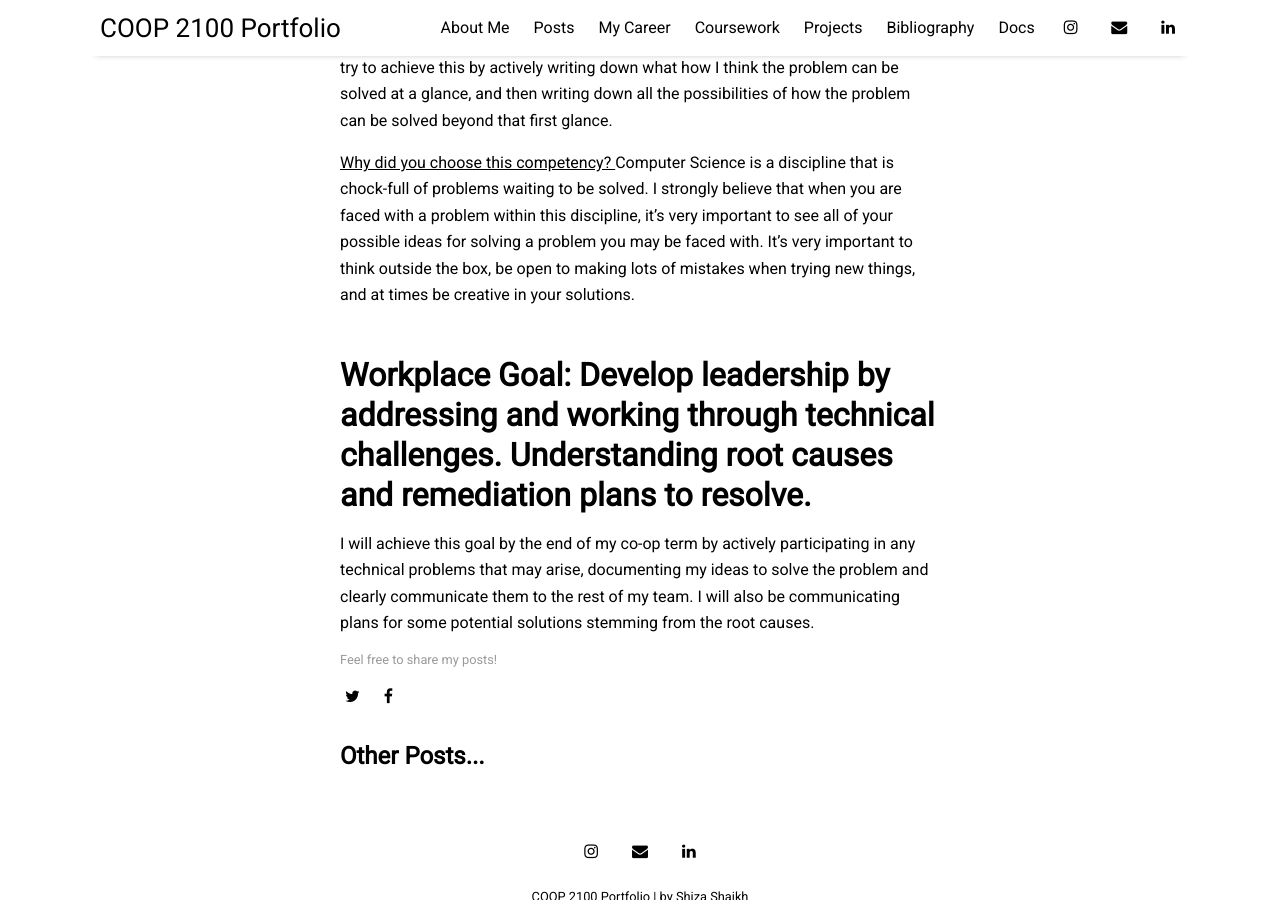
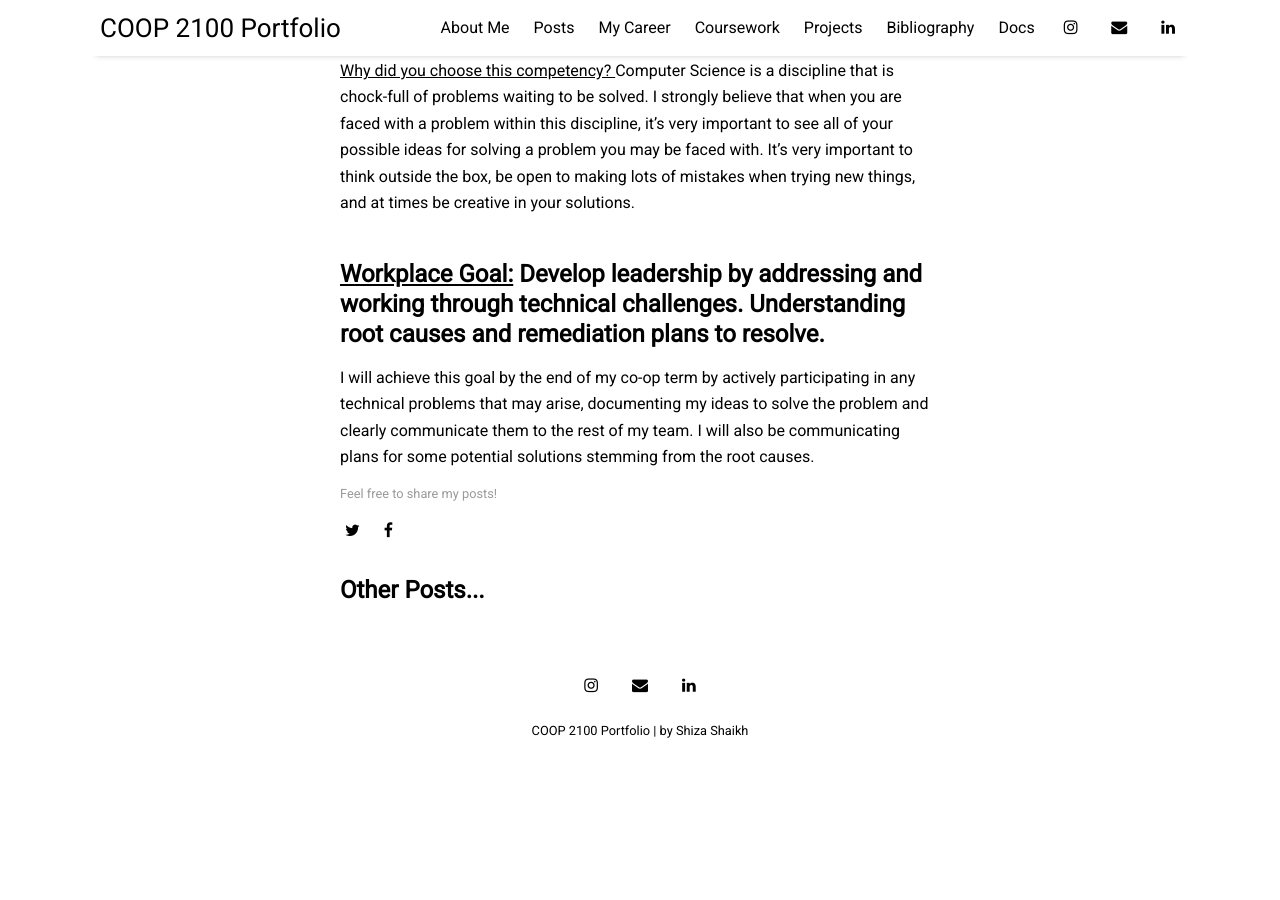
Before and after one commit to wojakshizlet/wojakshizlet.github.io, a Jekyll site: the page built from _posts/2025-02-09-smart-goals.md, in a window 1280 px wide and 900 px high, scrolled down 1759 px. Built offline with Jekyll 4.4.1, drawn with Linux system fonts in a browser that asks for light colours; nearby versions of some CDN libraries; after the commit the page ends 2528 px from its top, so only the background shows below that.

```diff
--- a/_posts/2025-02-09-smart-goals.md
+++ b/_posts/2025-02-09-smart-goals.md
@@ -9,7 +9,7 @@ image: target.webp
 
 Listed below are my SMART Goals for my co-op term! I have also included a workplace goal at the bottom.<br/><br/>
 
-# Competency 1: Critical Thinking and Problem Solving Skills
+## Competency 1: Critical Thinking and Problem Solving Skills
 <ins>SMART Goal 1: </ins>By Monday, March 3rd 2025, I will have improved my ability to clearly communicate my thoughts effectively in an articulated and concise manner by quickly and carefully thinking about the wording of my thoughts, as well as the contents of my wording before speaking.
 
 <ins>SMART Goal 2: </ins>By Monday, March 3rd 2025, I will have the ability to see, and account for, the many different possible perspectives that may arise when formulating a solution to a problem by writing them down and discussing it with others.
@@ -17,7 +17,7 @@ Listed below are my SMART Goals for my co-op term! I have also included a workpl
 <ins>Why did you choose this competency? </ins> In Computer Science, problem solving skills and critical thinking is at the very core of the discipline. Given that I will be working with lots of people throughout my career, It is very important to be able to articulate my thoughts properly, so that highly informed and unbiased decisions can be made with respect to the bigger picture of solving the problem altogether. <br/><br/>
 
 
-# Competency 2: Communication Skills
+## Competency 2: Communication Skills
 <ins>SMART Goal 1: </ins>By Monday, March 31st 2025, I will have further developed my skills to actively listen to others, both in and out of the workplace, by taking notes, and asking follow-up questions.
 
 <ins>SMART Goal 2: </ins>By Monday, March 31st 2025, I will have advanced my skills in extracting what information may be necessary, for whatever it is that I’m doing, through asking questions, reviewing my notes, and listening to what others have to say.
@@ -27,7 +27,7 @@ My reason for choosing this goal is because I’d notice that I don’t exactly
 <br/><br/>
 
 
-# Competency 3: Curiosity and Imagination Skills
+## Competency 3: Curiosity and Imagination Skills
 <ins>SMART Goal 1: </ins>
 By Monday, March 31st 2025, I will be much more open to trying new things that are not within my comfort zone by attempting to adopt a growth mindset, as well as heavily encouraging a positive mentality.
 
@@ -38,6 +38,6 @@ By Monday, March 31st 2025, I will be more willing to “think outside the box
 Computer Science is a discipline that is chock-full of problems waiting to be solved. I strongly believe that when you are faced with a problem within this discipline, it’s very important to see all of your possible ideas for solving a problem you may be faced with. It’s very important to think outside the box, be open to making lots of mistakes when trying new things, and at times be creative in your solutions.
 <br/><br/>
 
-# Workplace Goal: Develop leadership by addressing and working through technical challenges. Understanding root causes and remediation plans to resolve.
+## <ins>Workplace Goal:</ins> Develop leadership by addressing and working through technical challenges. Understanding root causes and remediation plans to resolve.
 
 I will achieve this goal by the end of my co-op term by actively participating in any technical problems that may arise, documenting my ideas to solve the problem and clearly communicate them to the rest of my team. I will also be communicating plans for some potential solutions stemming from the root causes.
```
